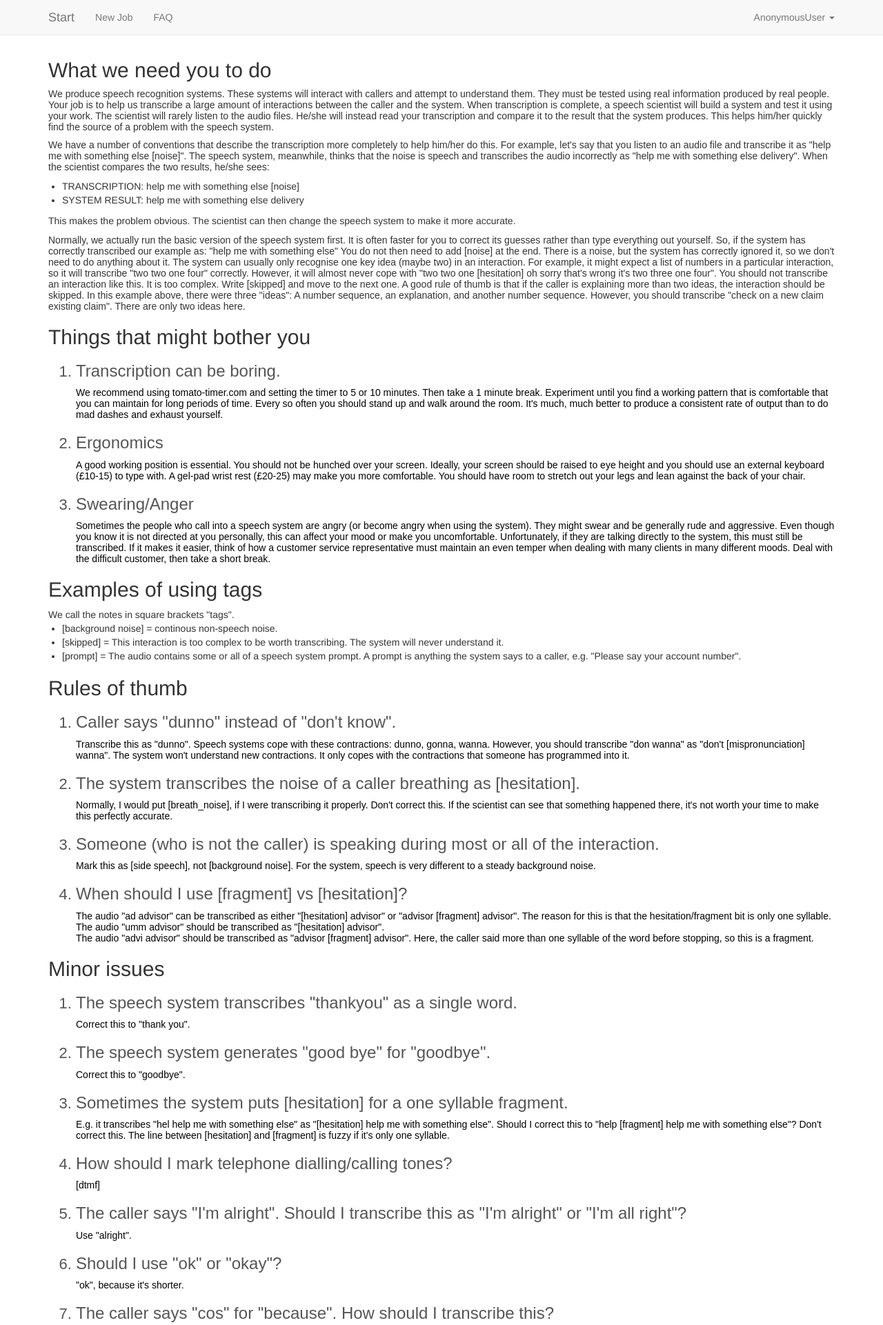
After one commit to arktic-dev/arktic, a Django app: page /faq/ in a window 1280 px wide. The commit adds this page. Shown: the top 1921 px of the page at 69% size. Run offline with Django 3.2, Linux system fonts and the light colour scheme; some libraries are stand-ins or nearby versions.

Commit message:
updating templates. Adding faq.

```diff
--- /dev/null
+++ b/woot/apps/pages/static/pages/css/faq.css
@@ -0,0 +1,17 @@
+p {
+  font: normal 14px Arial, Helvetica, sans-serif;
+}
+
+ol {
+  font: normal 22px Arial, Helvetica, sans-serif;
+  color: #555555;
+}
+
+ol p {
+  font: normal 14px Arial, Helvetica, sans-serif;
+  color: #000000;
+}
+
+ul{
+  padding-left:20px;
+}
--- /dev/null
+++ b/woot/apps/pages/templates/pages/faq.html
@@ -0,0 +1,215 @@
+{% extends 'base.html' %}
+{% load staticfiles %}
+
+{% block title %} Start {{user}} {% endblock %}
+{% block css %}<link rel="stylesheet" href="{% static 'pages/css/faq.css' %}">{% endblock %}
+
+{% block content %}
+<div id="wrapper" class="container">
+
+  <h2>What we need you to do</h2>
+
+  <p>
+  We produce speech recognition systems.
+  These systems will interact with callers and attempt to understand them.
+  They must be tested using real information produced by real people.
+  Your job is to help us transcribe a large amount of interactions between the caller and the system.
+  When transcription is complete, a speech scientist will build a system and test it using your work.
+  The scientist will rarely listen to the audio files.
+  He/she will instead read your transcription and compare it to the result that the system produces.
+  This helps him/her quickly find the source of a problem with the speech system.
+  </p>
+
+  <p>
+  We have a number of conventions that describe the transcription more completely to help him/her do this.
+  For example, let's say that you listen to an audio file and transcribe it as "help me with something else [noise]".
+  The speech system, meanwhile, thinks that the noise is speech and transcribes the audio incorrectly as "help me with something else delivery".
+  When the scientist compares the two results, he/she sees:
+  <ul>
+  <li>TRANSCRIPTION: help me with something else [noise]</li>
+  <li>SYSTEM RESULT: help me with something else delivery</li>
+  </ul>
+  This makes the problem obvious. The scientist can then change the speech system to make it more accurate.
+  </p>
+
+  <p>
+  Normally, we actually run the basic version of the speech system first.
+  It is often faster for you to correct its guesses rather than type everything out yourself.
+  So, if the system has correctly transcribed our example as:
+  "help me with something else"
+  You do not then need to add [noise] at the end.
+  There is a noise, but the system has correctly ignored it, so we don't need to do anything about it.
+  The system can usually only recognise one key idea (maybe two) in an interaction.
+  For example, it might expect a list of numbers in a particular interaction, so it will transcribe "two two one four" correctly.
+  However, it will almost never cope with "two two one [hesitation] oh sorry that's wrong it's two three one four".
+  You should not transcribe an interaction like this.
+  It is too complex.
+  Write [skipped] and move to the next one.
+  A good rule of thumb is that if the caller is explaining more than two ideas, the interaction should be skipped.
+  In this example above, there were three "ideas": A number sequence, an explanation, and another number sequence.
+  However, you should transcribe "check on a new claim existing claim". There are only two ideas here.
+  </p>
+
+  <h2>Things that might bother you</h2>
+  <ol>
+    <li>
+      <h3>Transcription can be boring.</h3>
+      <p>We recommend using tomato-timer.com and setting the timer to 5 or 10 minutes. Then take a 1 minute break. Experiment until you find a working pattern that is comfortable that you can maintain for long periods of time. Every so often you should stand up and walk around the room. It's much, much better to produce a consistent rate of output than to do mad dashes and exhaust yourself.</p>
+    </li>
+    <li>
+      <h3>Ergonomics</h3>
+      <p>A good working position is essential. You should not be hunched over your screen. Ideally, your screen should be raised to eye height and you should use an external keyboard (£10-15) to type with. A gel-pad wrist rest (£20-25) may make you more comfortable. You should have room to stretch out your legs and lean against the back of your chair.</p>
+    </li>
+    <li>
+      <h3>Swearing/Anger</h3>
+      <p>Sometimes the people who call into a speech system are angry (or become angry when using the system). They might swear and be generally rude and aggressive. Even though you know it is not directed at you personally, this can affect your mood or make you uncomfortable. Unfortunately, if they are talking directly to the system, this must still be transcribed. If it makes it easier, think of how a customer service representative must maintain an even temper when dealing with many clients in many different moods. Deal with the difficult customer, then take a short break.</p>
+    </li>
+  </ol>
+
+
+
+  <h2>Examples of using tags</h2>
+  We call the notes in square brackets "tags".
+  <ul>
+    <li>[background noise] = continous non-speech noise.</li>
+    <li>[skipped] = This interaction is too complex to be worth transcribing. The system will never understand it.</li>
+    <li>[prompt] = The audio contains some or all of a speech system prompt. A prompt is anything the system says to a caller, e.g. "Please say your account number".</li>
+  </ul>
+
+  <h2>Rules of thumb</h2>
+
+  <ol>
+    <li>
+      <h3>Caller says "dunno" instead of "don't know".</h3>
+      <p>
+          Transcribe this as "dunno". Speech systems cope with these contractions: dunno, gonna, wanna.
+          However, you should transcribe "don wanna" as "don't [mispronunciation] wanna". The system won't understand new contractions. It only copes with the contractions that someone has programmed into it.
+      </p>
+    </li>
+    <li>
+      <h3>The system transcribes the noise of a caller breathing as [hesitation].</h3>
+      <p>
+        Normally, I would put [breath_noise], if I were transcribing it properly.
+        Don't correct this. If the scientist can see that something happened there, it's not worth your time to make this perfectly accurate.
+      </p>
+    </li>
+    <li>
+      <h3>Someone (who is not the caller) is speaking during most or all of the interaction.</h3>
+      <p>
+        Mark this as [side speech], not [background noise]. For the system, speech is very different to a steady background noise.
+      </p>
+    </li>
+    <li>
+      <h3>When should I use [fragment] vs [hesitation]?</h3>
+      <p>
+        The audio "ad advisor" can be transcribed as either "[hesitation] advisor" or "advisor [fragment] advisor". The reason for this is that the hesitation/fragment bit is only one syllable. <br>
+        The audio "umm advisor" should be transcribed as "[hesitation] advisor". <br>
+        The audio "advi advisor" should be transcribed as "advisor [fragment] advisor". Here, the caller said more than one syllable of the word before stopping, so this is a fragment.
+      </p>
+    </li>
+  </ol>
+
+  <h2>Minor issues</h2>
+
+  <ol>
+    <li>
+      <h3>The speech system transcribes "thankyou" as a single word.</h3>
+      <p>
+        Correct this to "thank you".
+      </p>
+    </li>
+    <li>
+      <h3>The speech system generates "good bye" for "goodbye".</h3>
+      <p>
+        Correct this to "goodbye".
+      </p>
+    </li>
+    <li>
+      <h3>Sometimes the system puts [hesitation] for a one syllable fragment.</h3>
+      <p>
+        E.g. it transcribes "hel help me with something else" as "[hesitation] help me with something else".
+        Should I correct this to "help [fragment] help me with something else"?
+        Don't correct this.
+        The line between [hesitation] and [fragment] is fuzzy if it's only one syllable.
+      </p>
+    </li>
+    <li>
+      <h3>How should I mark telephone dialling/calling tones?</h3>
+      <p>
+        [dtmf]
+      </p>
+    </li>
+    <li>
+      <h3>The caller says "I'm alright". Should I transcribe this as "I'm alright" or "I'm all right"?</h3>
+      <p>
+        Use "alright".
+      </p>
+    </li>
+    <li>
+      <h3>Should I use "ok" or "okay"?</h3>
+      <p>
+        "ok", because it's shorter.
+      </p>
+    </li>
+    <li>
+      <h3>The caller says "cos" for "because". How should I transcribe this?</h3>
+      <p>
+        "Because [mispronunciation]". From the system's point of view, this should be a mispronunciation, because too much of the word has been changed.
+      </p>
+    </li>
+    <li>
+      <h3>When I use the tilde ~ to show that a word has been cut off (at the start or end of the audio), is it ok to leave a space between the tilde and the word? For example, if the original audio is "help me with some", should I put "help me with something ~"?</h3>
+      <p>
+        Yes. A space is fine.
+      </p>
+    </li>
+    <li>
+      <h3>The caller says "I'll call ya". How should I transcribe this?</h3>
+      <p>
+        "I'll call you [mispronunciation]".
+      </p>
+    </li>
+    <li>
+      <h3>The caller says "mm-hm" or "uh-huh".</h3>
+      <p>
+        Mark these as [hesitation]. They do actually mean "yes", but the system is never going to able to distinguish these reliably from normal hesitations.
+      </p>
+    </li>
+    <li>
+      <h3>The caller says "Yeah that'll do". Should I put "Yeah that will [mispronunciation] do"?</h3>
+      <p>
+        No. The system can cope with standard grammatical contractions such as "that'll" for "that will".
+      </p>
+    </li>
+    <li>
+      <h3>Should I use hyphens? For example, when a caller says "thirty-first of april" or "twenty-second of may"?</h3>
+      <p>
+        No. Don't use hyphens. For the system programmer, it doesn't help and sometimes hinders.
+      </p>
+    </li>
+    <li>
+      <h3>Should I bother to correct "thirteen" to "thirteenth"?</h3>
+      <p>
+        No. It's a tiny change in pronunciation, and the meaning of the two words is almost the same, in the context of e.g. caller saying dates such as "thirteen of november".<br>
+        "six" for "sixth".<br>
+        "thirty" to "thirtieth".<br>
+        "twelve" to "twelfth". bigger shift in pronunciation, but this is still ok.
+      </p>
+    </li>
+    <li>
+      <h3>Should I correct "nuffin" to "nothing [mispronunciation]"?</h3>
+      <p>
+        yes.
+      </p>
+    </li>
+  </ol>
+
+  <br>
+  <br>
+  <br>
+  <br>
+  <br>
+  <br>
+  <br>
+</div>
+{% endblock %}
--- a/woot/apps/pages/views.py
+++ b/woot/apps/pages/views.py
@@ -57,6 +57,10 @@ class StartView(View):
     else:
       return HttpResponseRedirect('/login/')
 
+class FAQView(View):
+  def get(self, request):
+    return render(request, 'pages/faq.html')
+
 def logout_view(request):
   logout(request)
   return HttpResponseRedirect('/login/')
--- a/woot/apps/transcription/templates/transcription/transcription.html
+++ b/woot/apps/transcription/templates/transcription/transcription.html
@@ -132,6 +132,7 @@
                     <tr><td>[fragment]</td><td>word fragment - guess complete word if possible.</td></tr>
                     <tr><td>[hangup]</td><td>any audible hangup noise.</td></tr>
                     <tr><td>[hesitation]</td><td>"um", "er", "uh", "uh-huh", "mm-hm", etc.</td></tr>
+                    <tr><td>[oh]</td><td>The exclamation "oh". This is not a hesitation.</td></tr>
                     <tr><td>[mispronunciation]</td><td>the previous word was not pronounced in a conventional manner.</td></tr>
                     <tr><td>[noise]</td><td>a sudden, short, reasonably loud noise</td></tr>
                     <tr><td>[pause]</td><td>a significantly long pause of one or more seconds during speech</td></tr>
@@ -167,7 +168,7 @@
                     <tr><td>ctrl+Space</td><td>Toggle this shortcut panel.</td></tr>
                     <tr><td>Up/Down</td><td>Move between transcriptions.</td></tr>
                     <tr><td>Left/Right</td><td>Move between word tokens in the modified utterance (or move cursor inside autocomplete box if not empty).</td></tr>
-                    <tr><td>ctrl+j/ctrl+k</td><td>(Copy down + tick + next)/(previous + untick)</td></tr>
+                    <tr><td>ctrl+j/ctrl+k</td><td>(previous + untick)/(Copy down + tick + next)</td></tr>
                     <tr><td>Tab</td><td>Rewinds the audio by 2 seconds and focuses the autocomplete box.</td></tr>
                     <tr><td>Numbers</td><td>When a number is entered as a word token, it is translated into words: '123' becomes 'one two three'.</td></tr>
                     <tr><td>Backspace</td><td>Normal backspace inside autocomplete box or delete active word token in modified utterance.</td></tr>
--- a/woot/templates/base.html
+++ b/woot/templates/base.html
@@ -31,6 +31,9 @@
                 <div class="navbar-collapse collapse">
                     <ul class="nav navbar-nav">
                         <li><a href="/new/">New Job</a></li>
+                    </ul>
+                    <ul class="nav navbar-nav">
+                        <li><a href="/faq/">FAQ</a></li>
                     </ul>
                     <ul id="user-dropdown" class="nav navbar-nav navbar-right">
                         <li class="dropdown">
--- a/woot/urls.py
+++ b/woot/urls.py
@@ -6,7 +6,7 @@ from django.conf.urls import patterns, include, url
 from settings.common import MEDIA_ROOT
 
 #local
-from apps.pages.views import LoginView, StartView, logout_view
+from apps.pages.views import LoginView, StartView, logout_view, FAQView
 
 #third party
 
@@ -23,6 +23,7 @@ urlpatterns = patterns('',
   url(r'^logout/$', logout_view),
   url(r'^$', StartView.as_view()),
   url(r'^start/$', StartView.as_view()),
+  url(r'^faq/$', FAQView.as_view()),
 
   #transcription
   url(r'^transcription/', include('apps.transcription.urls')),
```
